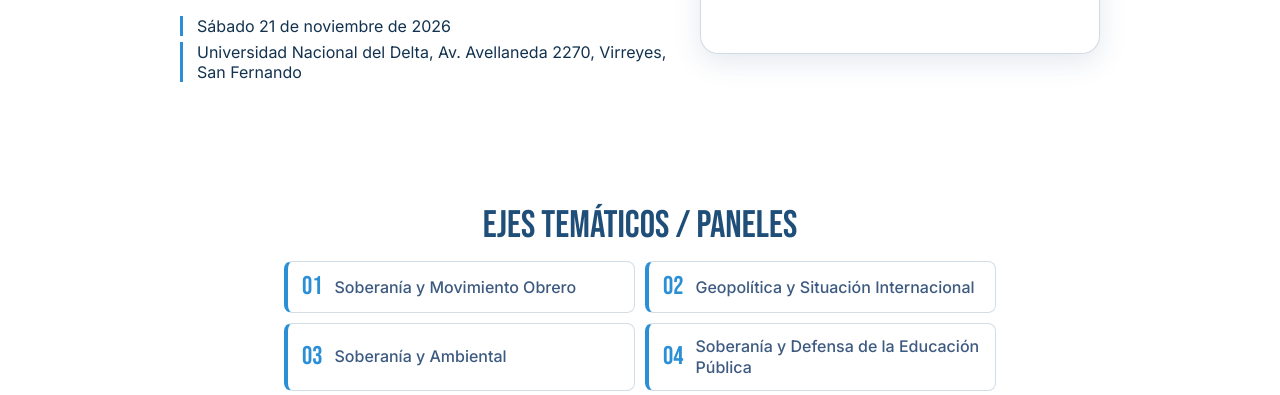
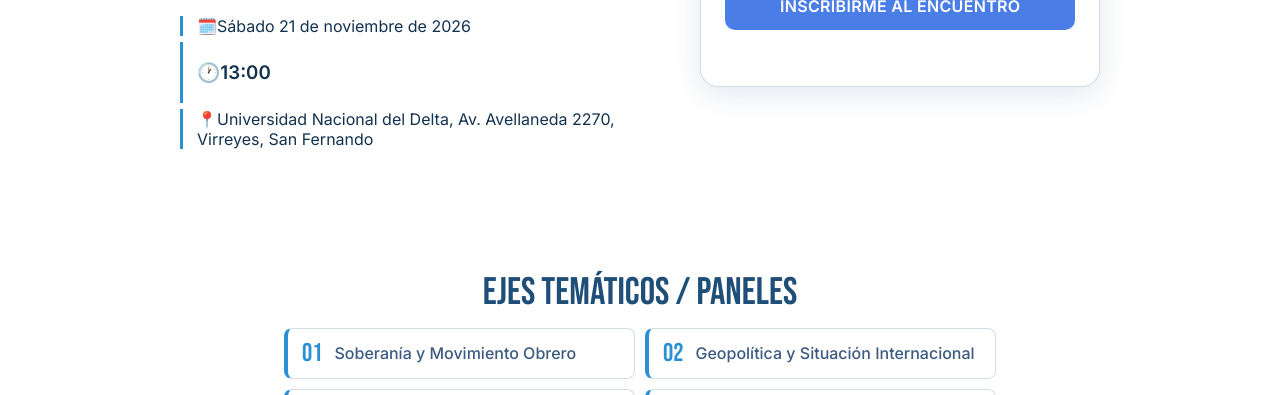
Before and after one commit to BDGon/Soberan-a-pag, a plain HTML site: page index.html in a window 1280 px wide. Shown: the part 705-1100 px from the top of the page. Drawn offline with Linux system fonts and the light colour scheme.

Commit message:
Enhance event listing with emojis and time
Updated event details with emojis for better visibility.

```diff
--- a/index.html
+++ b/index.html
@@ -125,8 +125,9 @@ th{background:var(--mist)}
       <p class="lead">Encuentro abierto y gratuito en la Universidad Nacional del Delta. Inscripción previa.</p>
       <div id="cd" aria-live="off"></div>
       <ul class="meta">
-        <li>Sábado 21 de noviembre de 2026</li>
-        <li>Universidad Nacional del Delta, Av. Avellaneda 2270, Virreyes, San Fernando</li>
+        <li>🗓️Sábado 21 de noviembre de 2026</li>
+        <li> <h3>🕐13:00</h3> </li>
+        <li>📍Universidad Nacional del Delta, Av. Avellaneda 2270, Virreyes, San Fernando</li>
       </ul>
     </div>
     <section class="card" id="inscripcion" aria-labelledby="t-ins">
```
